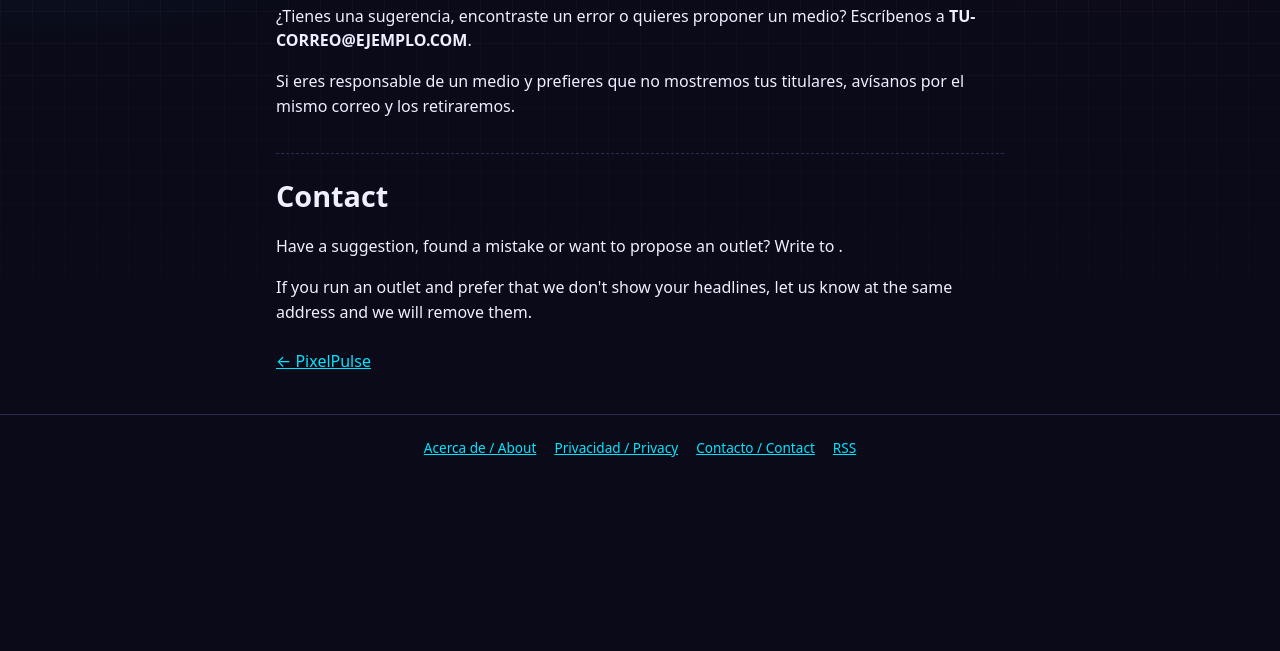
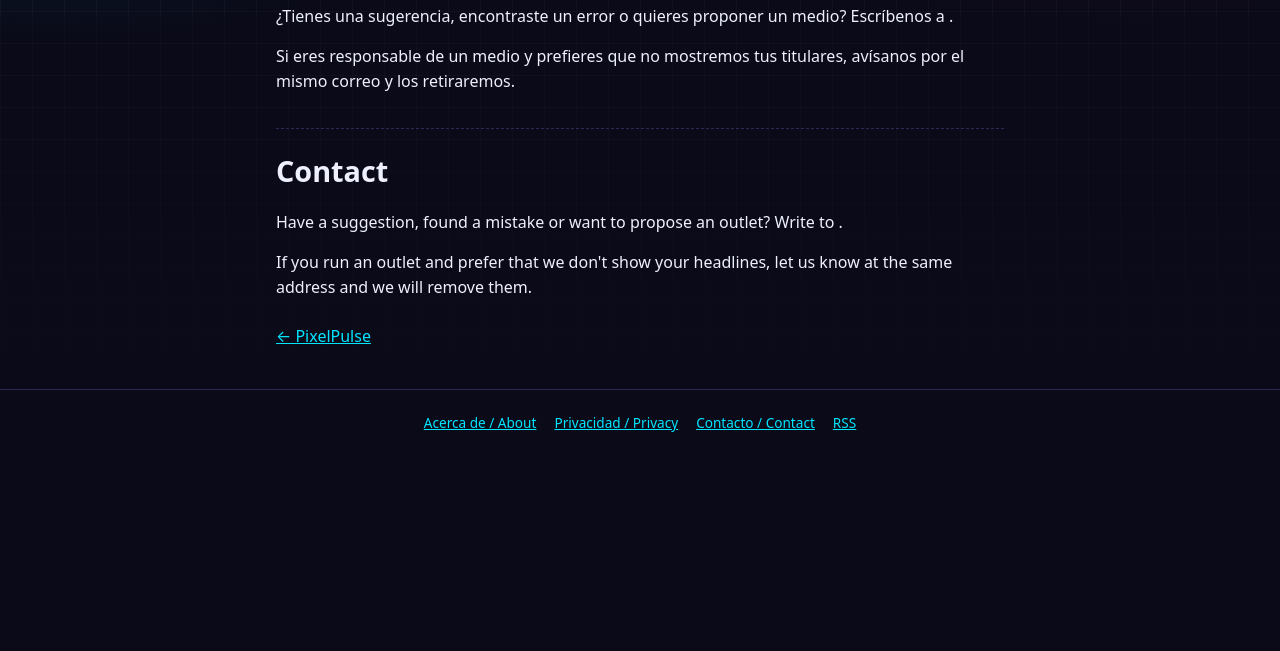
Before and after one commit to Xyandelx/pixelpulse, a plain HTML site: page contact.html in a window 1280 px wide. Shown: the part 149-800 px from the top of the page. Drawn offline with Linux system fonts and the light colour scheme.

Commit message:
Remove email address from contact.html
Removed the email address from the contact section.

```diff
--- a/contact.html
+++ b/contact.html
@@ -27,7 +27,7 @@
 <main class="wrap page">
   <section lang="es">
     <h1>Contacto</h1>
-    <p>¿Tienes una sugerencia, encontraste un error o quieres proponer un medio? Escríbenos a <strong>TU-CORREO@EJEMPLO.COM</strong>.</p>
+    <p>¿Tienes una sugerencia, encontraste un error o quieres proponer un medio? Escríbenos a <strong></strong>.</p>
     <p>Si eres responsable de un medio y prefieres que no mostremos tus titulares, avísanos por el mismo correo y los retiraremos.</p>
   </section>
 
```
